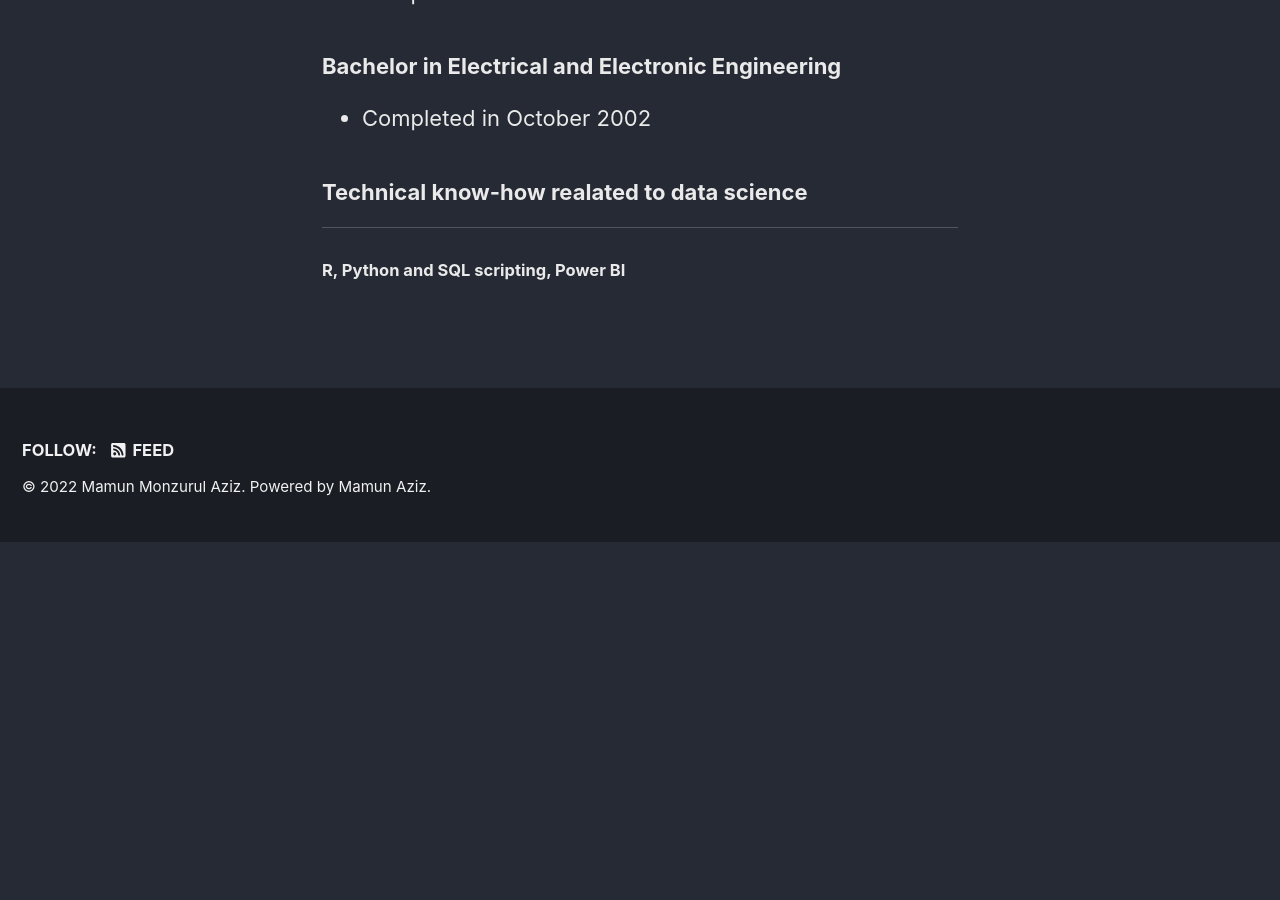
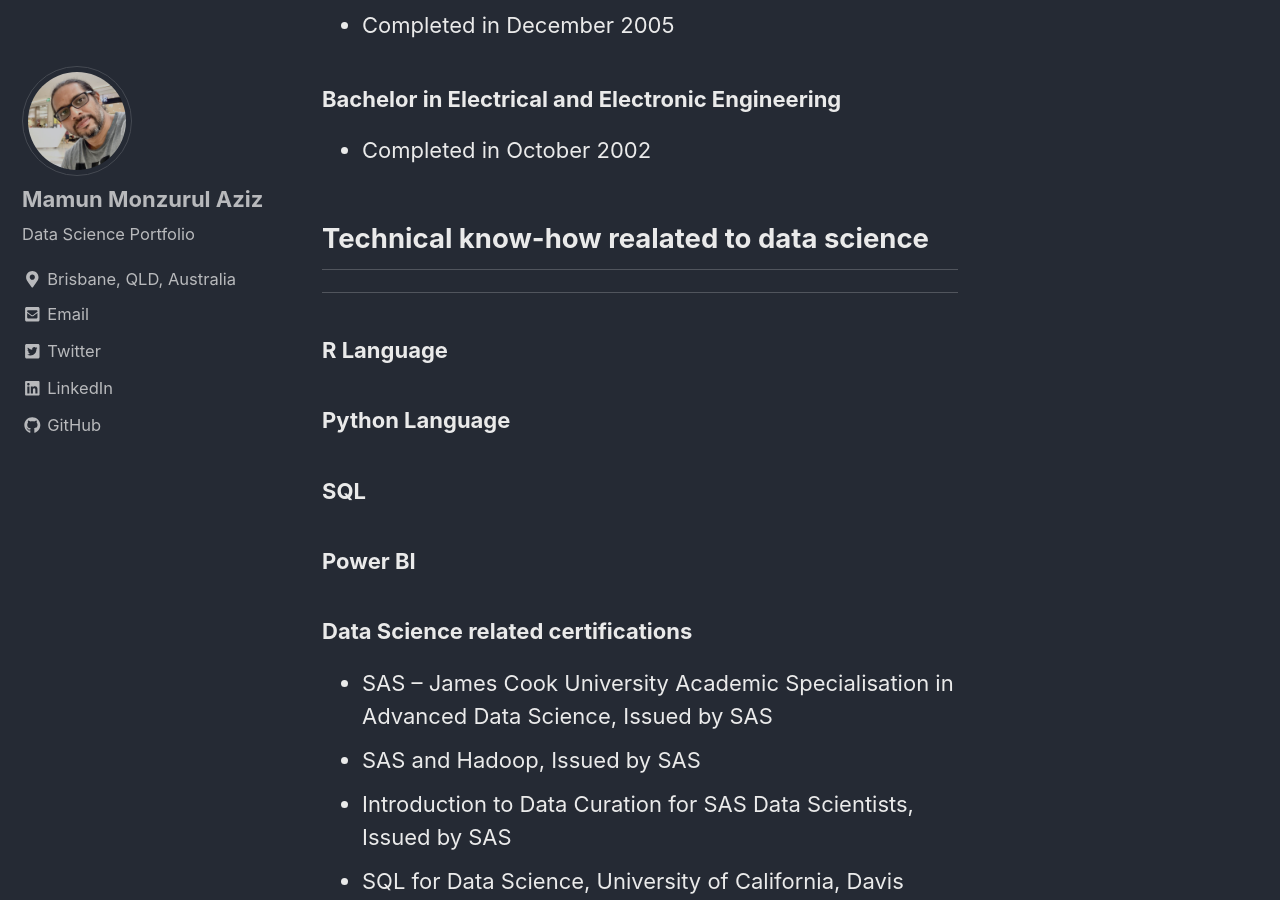
Before and after one commit to mamunmaziz/mamunmaziz.github.io, a Jekyll site: the page built from _pages/aboutme.md, in a window 1280 px wide and 900 px high, scrolled down 1294 px. Built offline with Jekyll 4.4.1, drawn with Linux system fonts in a browser that asks for light colours; cached includes are drawn as plain includes; nearby versions of some CDN libraries; before the commit the page ends 1837 px from its top, so only the background shows below that; some of the changed text lies outside the part shown.

Commit message:
Update aboutme.md

```diff
--- a/_pages/aboutme.md
+++ b/_pages/aboutme.md
@@ -9,7 +9,7 @@ A certified Data Analyst with experience analyzing technical, and commercial dat
 
 Expertise in telecom switches and transmissions-related database analysis and meaningful representations of them. Extensive experience and understanding of SpatialNET (Australian Telecommunication Network's visual database). Proficient in geographical information systems, network databases, and MapInfo.
 
-### Major Certification
+## Major Certification
 ----------------------
 ### Master of Data Science
 * Completed in May 2022
@@ -20,6 +20,18 @@ Expertise in telecom switches and transmissions-related database analysis and me
 ### Bachelor in Electrical and Electronic Engineering
 * Completed in October 2002
 
-### Technical know-how realated to data science
+## Technical know-how realated to data science
 -----------------------------------------------
-#### R, Python and SQL scripting, Power BI
+### R Language
+### Python Language
+### SQL
+### Power BI
+
+### Data Science related certifications
+
+* SAS – James Cook University Academic Specialisation in Advanced Data Science, Issued by SAS
+*	SAS and Hadoop, Issued by SAS
+*	Introduction to Data Curation for SAS Data Scientists, Issued by SAS
+*	SQL for Data Science, University of California, Davis under coursera.com
+*	Python Data Structures, University of Michigan under coursera.com
+*	Power BI Report Development Crash Course under coursera.com
```
